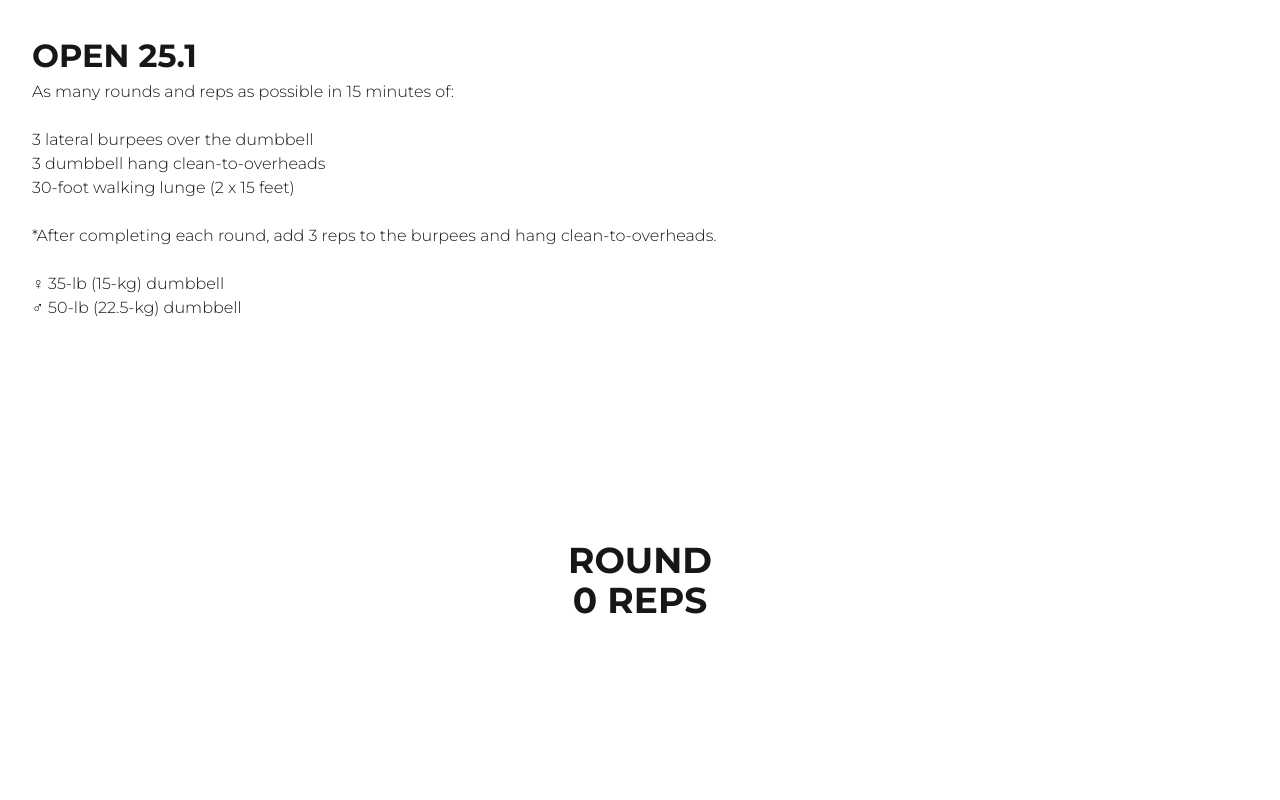
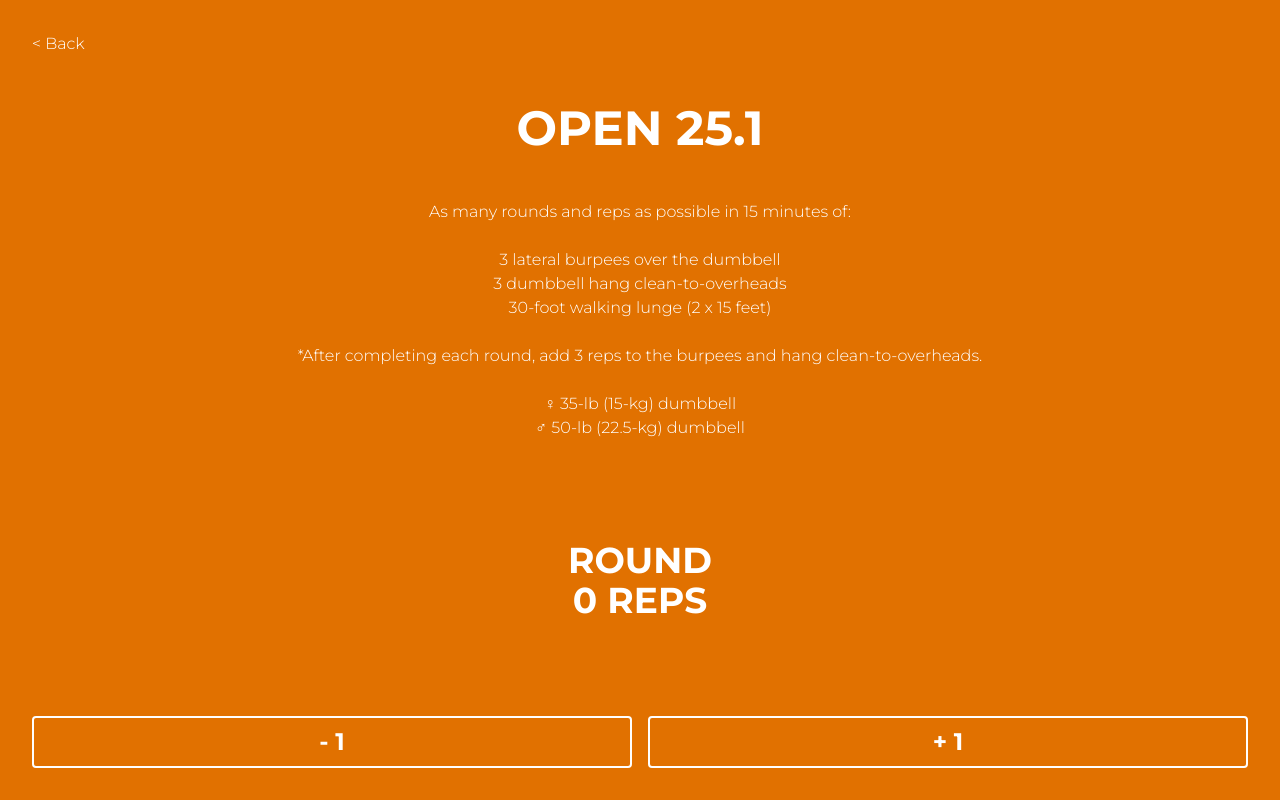
Before and after one commit to altomizawa/open2025, a Next.js app: page /251 in a window 1280 px wide. Built offline with nearby package versions, Linux system fonts and the light colour scheme.

Commit message:
style: change home and 25.1

```diff
--- a/app/251/page.js
+++ b/app/251/page.js
@@ -1,5 +1,6 @@
 'use client'
 import { useState } from 'react'
+import Link from 'next/link'
 
 const TwentyFiveOne = () => {
   const [reps, setReps] = useState(0)
@@ -10,26 +11,23 @@ const TwentyFiveOne = () => {
     let burpees = 3;
     let cleanToOverheads = 3;
     let lunges = 2;
-    let round = 1;
 
     while (totalReps > 0) {
-      let roundReps = burpees + cleanToOverheads + lunges;
-
-      if (totalReps <= burpees) return `Round ${round}: Burpees over dumbbell: ${burpees} reps`;
+      if (totalReps <= burpees) return <p>Burpees over dumbbell: {burpees} reps</p>;
       totalReps -= burpees;
 
-      if (totalReps <= cleanToOverheads) return `Round ${round}: Dumbbell hang clean-to-overhead: ${cleanToOverheads} reps`;
+      if (totalReps <= cleanToOverheads) return <p>Dumbbell hang clean-to-overhead: {cleanToOverheads} reps</p>;
       totalReps -= cleanToOverheads;
 
-      if (totalReps <= lunges) return `Round ${round}: Walking lunge: ${lunges} reps`;
+      if (totalReps <= lunges) return <p>Walking lunge: {lunges} reps</p>;
       totalReps -= lunges;
 
       // Increase reps for next round
-      round++;
       burpees += 3;
       cleanToOverheads += 3;
     }
   }
+
 
   function getCurrentRound(totalReps) {
     let burpees = 3;
@@ -54,11 +52,12 @@ const TwentyFiveOne = () => {
   }
 
   return (
-    <main className="p-8">
-      <h1 className="font-bold title text-center">
+    <main className="p-8 bg-amber-600 h-screen text-white">
+      <Link href="/" className='text-white'>&lt; Back</Link>
+      <h1 className="font-bold text-center w-full text-5xl mt-12">
         OPEN 25.1
       </h1>
-      <h2>
+      <p className='text-center w-[90%] mx-auto mt-12'>
       As many rounds and reps as possible in 15 minutes of:<br></br>
       <br></br>
       3 lateral burpees over the dumbbell
@@ -74,9 +73,9 @@ const TwentyFiveOne = () => {
       ♀ 35-lb (15-kg) dumbbell
       <br></br>
       ♂ 50-lb (22.5-kg) dumbbell
-      </h2>
-      <p>{getCurrentMovement(reps)}</p>
+      </p>
       <div className='fixed bottom-0 left-0 w-full p-8 flex flex-col justify-center items-center gap-24'>
+        {getCurrentMovement(reps)}
         <div>
           <h3 className='text-4xl font-bold text-center'>ROUND {getCurrentRound(reps)}</h3>
           <h3 className='text-4xl font-bold text-center'>{reps} REPS</h3>
--- a/app/layout.js
+++ b/app/layout.js
@@ -12,8 +12,8 @@ const geistMono = Geist_Mono({
 });
 
 export const metadata = {
-  title: "Create Next App",
-  description: "Generated by create next app",
+  title: "KOR OPEN 2025",
+  description: "Rep Counter for KOR OPEN 2025",
 };
 
 export default function RootLayout({ children }) {
--- a/app/page.js
+++ b/app/page.js
@@ -3,11 +3,16 @@ import Link from 'next/link';
 
 export default function Home() {
   return (
-      <main className="p-8 flex flex-col h-screen items-center justify-center">
-        <h1 className="font-bold title text-center">
+      <main className="p-8 flex flex-col h-screen items-center justify-center bg-amber-600">
+        <h1 className="font-bold title text-center text-white">
           OPEN 2025
         </h1>
-        <Link href="./251">25.1</Link>
+        <h2 className='text-xl font-bold text-white mt-24'>Escolha o WOD</h2>
+        <div className='flex flex-col w-full gap-4 mt-4 items-center'>
+          <Link className='w-2/3 h-[3rem] border-2 border-white flex items-center justify-center text-white text-2xl rounded-lg' href="./251">25.1</Link>
+          <Link className='opacity-40 pointer-events-none w-2/3 h-[3rem] border-2 border-white flex items-center justify-center text-white text-2xl rounded-lg' href="./251">25.2</Link>
+          <Link className='opacity-40 pointer-events-none w-2/3 h-[3rem] border-2 border-white flex items-center justify-center text-white text-2xl rounded-lg' href="./251">25.3</Link>
+        </div>
       </main>
   );
 }
```
